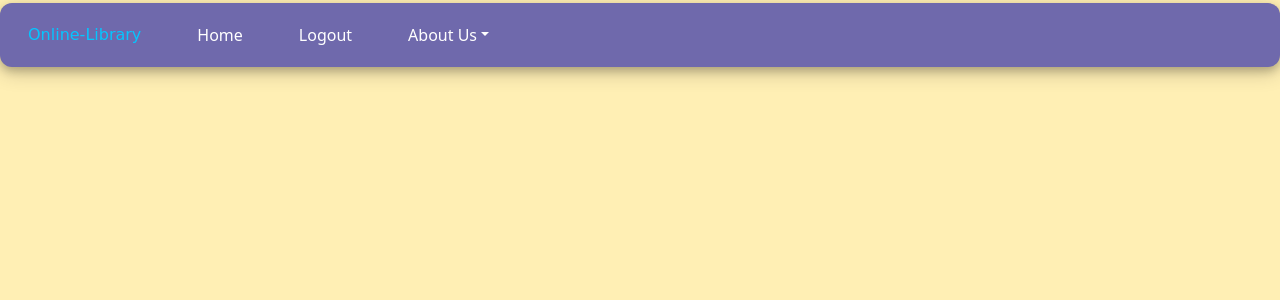
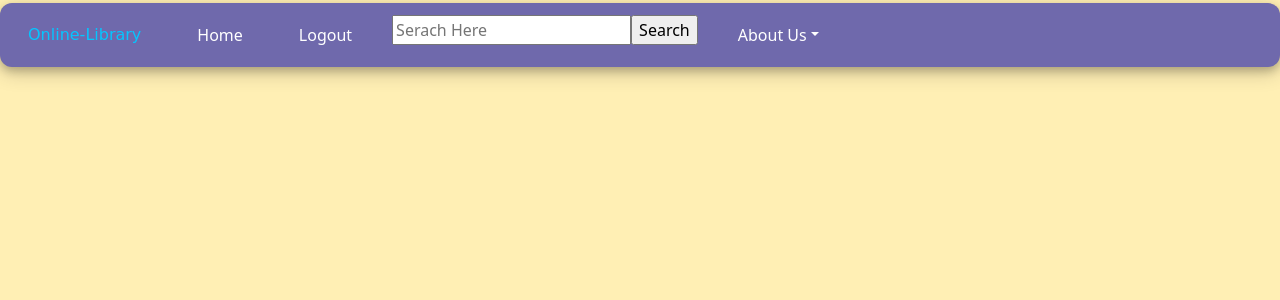
Before and after one commit to kunalavghade/Online-Library, a Django app: page /main in a window 1280 px wide. Shown: the top 300 px of the page. Run offline with Django 3.2, Linux system fonts and the light colour scheme; data that the repository does not hold is empty.

Commit message:
added search button

```diff
--- a/Onlinelib/templates/main.html
+++ b/Onlinelib/templates/main.html
@@ -23,6 +23,9 @@
           </li>
           <li class="nav-item">
             <a class="nav-link" href="./login">Logout</a>
+          </li>
+          <li class="nav-item">
+            <input type="text" placeholder="Serach Here"><input type="button" value="Search">
           </li>
           <li class="nav-item dropdown">
               <a class="nav-link dropdown-toggle" data-bs-toggle="dropdown" href="#" role="button" aria-expanded="false">About Us</a>
```
